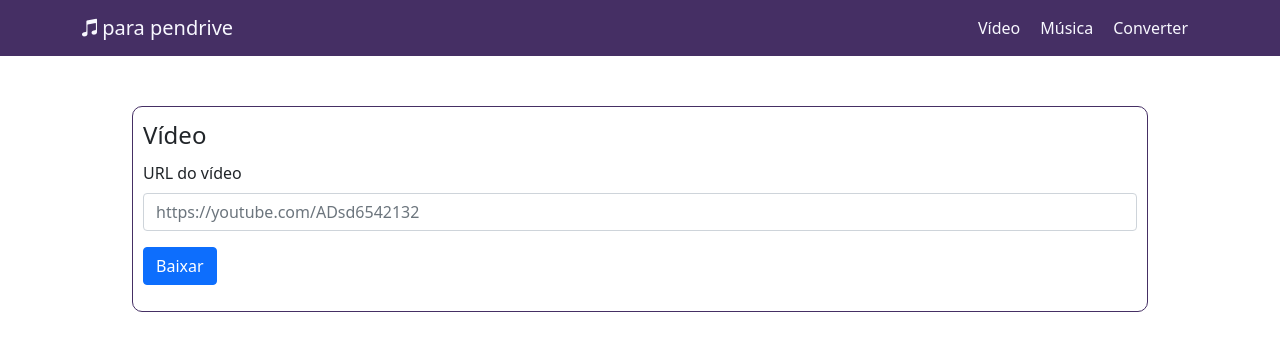
After one commit to vesteves33/youtube.downloader, a Flask app: page /video in a window 1280 px wide. The commit adds this page. Shown: the top 361 px of the page. Run offline with Flask 2, Linux system fonts and the light colour scheme; some libraries are stand-ins or nearby versions.

Commit message:
adicionando arquivos html e setup das rotas dentro da aplicaçao/site

```diff
--- a/aplicacao/__init__.py
+++ b/aplicacao/__init__.py
@@ -1,7 +1,5 @@
-from flask import Flask
+from flask import Flask, render_template, url_for, request, flash, redirect
 
 app = Flask(__name__)
 
-@app.route('/')
-def index():
-    return 'hello world'
+from aplicacao import routes
--- /dev/null
+++ b/aplicacao/routes.py
@@ -0,0 +1,20 @@
+from flask import render_template, url_for, request
+from aplicacao import app
+
+
+@app.route('/')
+def index():
+    return render_template('index.html')
+
+
+@app.route('/video')
+def video():
+    return render_template('video.html')
+
+@app.route('/musica')
+def musica():
+    return render_template('musica.html')
+
+@app.route('/converter')
+def converter():
+    return render_template('converter.html')
--- /dev/null
+++ b/aplicacao/static/style.css
@@ -0,0 +1,25 @@
+.bg-purple {
+    background-color: #452f64;
+}
+
+.menu {
+    margin: 50px;
+    padding: 10px;
+    background-color: #FFF;
+    border: 1px solid #452f64;
+    border-radius: 10px;
+}
+
+.text {
+    color: #f8f8ff;
+}
+
+.links {
+    color:#f8f8ff;
+    padding: 10px;
+    text-decoration: none;
+}
+.links:hover {
+    color: #836FFF;
+    border-bottom: 2px solid #836FFF;
+}
--- a/aplicacao/templates/index.html
+++ b/aplicacao/templates/index.html
@@ -3,24 +3,26 @@
     <meta charset="UTF-8">
     <meta http-equiv="X-UA-Compatible" content="IE=edge">
     <meta name="viewport" content="width=device-width, initial-scale=1.0">
-    <title>BaixaTube</title>
+    <title>Músicas para pen drive</title>
 
     <!-- Bootstrap-->
     <link href="https://cdn.jsdelivr.net/npm/bootstrap@5.0.1/dist/css/bootstrap.min.css" rel="stylesheet" integrity="sha384-+0n0xVW2eSR5OomGNYDnhzAbDsOXxcvSN1TPprVMTNDbiYZCxYbOOl7+AMvyTG2x" crossorigin="anonymous">
 
+    <!-- FontAwesome -->
+    <script src="https://kit.fontawesome.com/5ff83da000.js" crossorigin="anonymous"></script>
+
+    <!-- CSS -->
+    <link rel="stylesheet" href="../static/style.css">
+
 </head>
 <body>
 
+    {% include "navbar.html" %}
+
+    {% block body %}
 
 
-
-
-
-
-
-
-
-
+    {% endblock %}
 
 <!-- Optional JavaScript; choose one of the two! -->
 
--- /dev/null
+++ b/aplicacao/templates/navbar.html
@@ -0,0 +1,21 @@
+<nav class="navbar navbar-expand-lg navbar-light bg-purple">
+    <div class="container">
+      <a class="navbar-brand " href="{{ url_for('index') }}"><span class="text"><i class="fab fa-itunes-note"></i>    para pendrive </span></a>
+      <button class="navbar-toggler" type="button" data-bs-toggle="collapse" data-bs-target="#navbarTogglerDemo02" aria-controls="navbarTogglerDemo02" aria-expanded="false" aria-label="Toggle navigation">
+        <span class="navbar-toggler-icon"></span>
+      </button>
+      <div class="justify-content-end collapse navbar-collapse" id="navbarTogglerDemo02">
+        <ul class="navbar-nav ml-2">
+          <li class="nav-item pr-2">
+            <a class="links" aria-current="page" href="{{ url_for('video') }}">Vídeo</a>
+          </li>
+          <li class="nav-item">
+            <a class="links" href="{{ url_for('musica') }}">Música</a>
+          </li>
+          <li class="nav-item">
+            <a class="links" href="{{ url_for('converter') }}">Converter</a>
+          </li>
+        </ul>
+      </div>
+    </div>
+</nav>
--- /dev/null
+++ b/aplicacao/templates/video.html
@@ -0,0 +1,21 @@
+{% extends "index.html" %}
+
+{% block body %}
+<section class="container">
+    <div class="row">
+        <div class="col">
+            <div class='menu'>
+              <form action="get">
+                <legend>Vídeo</legend>
+
+                <label for="video" class="form-label">URL do vídeo</label>
+                <input type="url" name="video" id="video" placeholder="https://youtube.com/ADsd6542132" class='form-control mb-3'>
+                <button class='btn btn-primary'>Baixar</button>
+
+            </form>
+            </div>
+        </div>
+    </div>
+</section>
+
+{% endblock %}
```
Also changed, not shown: aplicacao/templates/converter.html (added, +25 -0 lines), aplicacao/templates/musica.html (added, +21 -0 lines).
